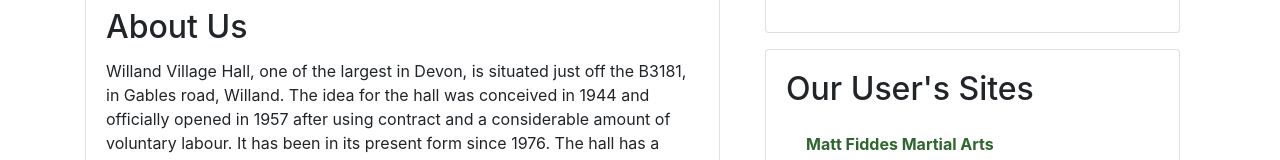
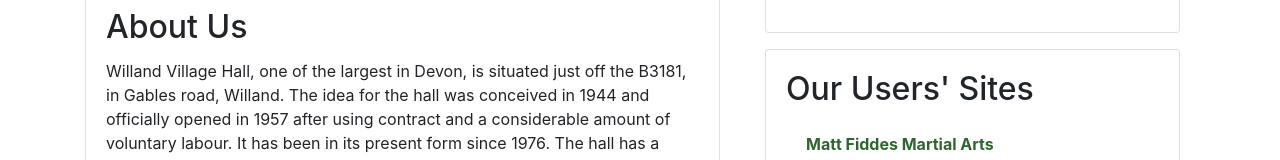
Before and after one commit to themiltonholmes/village-hall, a React (Create React App) app: page / in a window 1280 px wide. Shown: the part 421-581 px from the top of the page. Built offline with nearby package versions, Linux system fonts and the light colour scheme; no server answers.

Commit message:
Spelling

```diff
--- a/src/views/cards/hallUsersCard.js
+++ b/src/views/cards/hallUsersCard.js
@@ -21,7 +21,7 @@ class HallUsersCard extends Component {
         return (
             <div className="card">
             <div className="card-body">
-                <h2 className="card-title">Our User's Sites</h2>
+                <h2 className="card-title">Our Users' Sites</h2>
                 <div className="users-container">
                 <ul className="list-group list-group-flush">
                 {this.state.users.map( (user) => {
```
